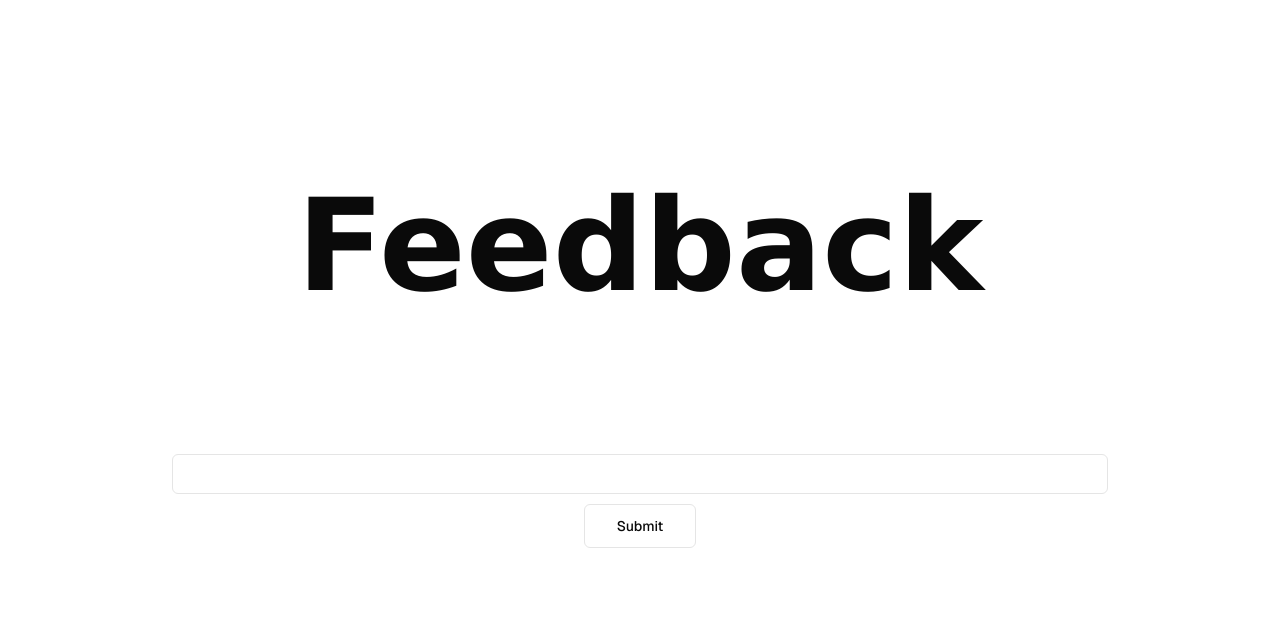
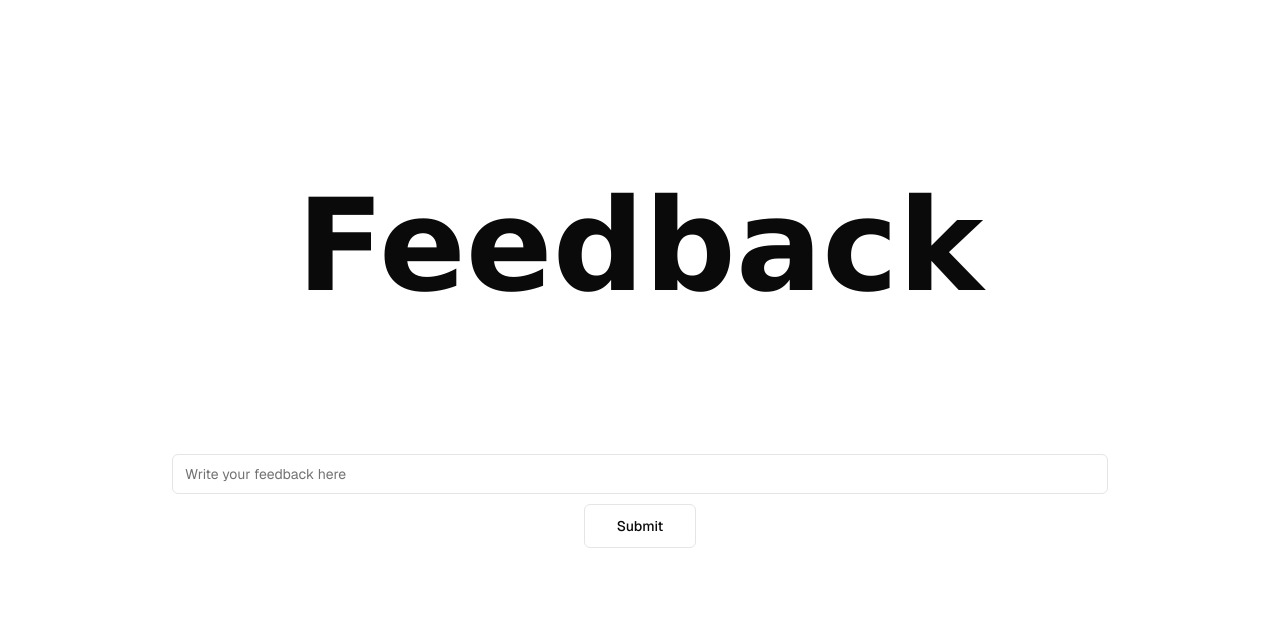
Before and after one commit to MusaAqeel/2107, a Next.js app: page /feedback in a window 1280 px wide. Shown: the part 239-869 px from the top of the page. Built offline with nearby package versions, Linux system fonts and the light colour scheme; no server answers.

Commit message:
Add feedback tests Co-authored-by: Toby-J-Carter <tobyc@my.yorku.ca>

```diff
--- a/app/feedback/page.tsx
+++ b/app/feedback/page.tsx
@@ -1,24 +1,44 @@
 "use client";
 
-import React, { useState } from 'react';
-import { Button } from '@/components/ui/button';
-import styles from './page.module.css';
-import { Input } from '@/components/ui/input';
+import React, { useState } from "react";
+import { Button } from "@/components/ui/button";
+import styles from "./page.module.css";
+import { Input } from "@/components/ui/input";
 
-const feedback = () => {
+const Feedback = () => {
+    const [feedbackText, setFeedbackText] = useState("");
+
+    const handleSubmit = (event: { preventDefault: () => void; }) => {
+        event.preventDefault();
+        const email = "your-email@example.com";
+        const subject = "Feedback Submission";
+        const body = feedbackText;
+        window.location.href = `mailto:${email}?subject=${encodeURIComponent(subject)}&body=${encodeURIComponent(body)}`;
+    };
+
     return (
-        <>
-            <div className={styles.container}>
-            <div className={styles.title}><h1>Feedback</h1></div>
-                <form className={styles.form} >
-                    <Input data-testid="textInput"/>
-                    <Button variant="outline" size="lg" type="submit" data-testid="submitButton">
-                        Submit
-                    </Button>
-                </form>
+        <div className={styles.container}>
+            <div className={styles.title}>
+                <h1>Feedback</h1>
             </div>
-        </>
-    )
-}
+            <form className={styles.form} onSubmit={handleSubmit}>
+                <Input
+                    data-testid="textInput"
+                    placeholder="Write your feedback here"
+                    value={feedbackText}
+                    onChange={(e) => setFeedbackText(e.target.value)}
+                />
+                <Button
+                    variant="outline"
+                    size="lg"
+                    type="submit"
+                    data-testid="submitButton"
+                >
+                    Submit
+                </Button>
+            </form>
+        </div>
+    );
+};
 
-export default feedback;
+export default Feedback;
```
Also changed, not shown: 1 other file (tests, documents, lock files or other folders).
